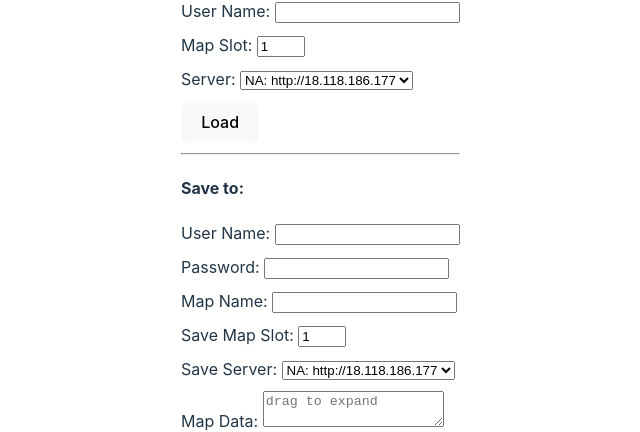
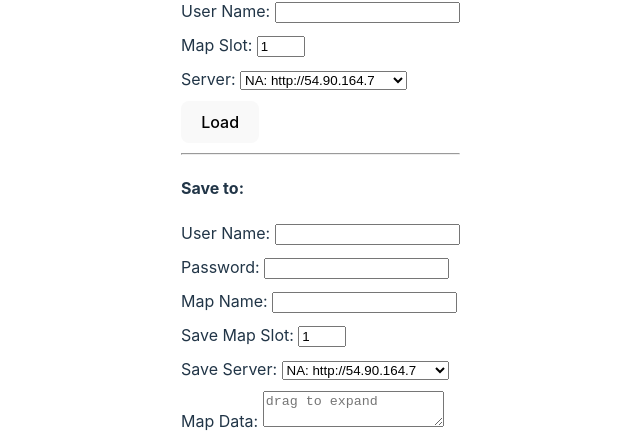
Before and after one commit to Ebubekir-Tas/map-util, a React (Vite) app: page / in a window 1280 px wide. Shown: the part 235-667 px from the top of the page, without its empty margins (299-939 px from the left). Built offline with nearby package versions, Linux system fonts and the light colour scheme.

Commit message:
update urls

```diff
--- a/src/App.jsx
+++ b/src/App.jsx
@@ -16,7 +16,7 @@ const UsernameUtil = () => {
 
     const url =
       server === "NA"
-        ? "http://18.118.186.177/api.php?method=xgen.users.changeName"
+        ? "http://54.90.164.7/api.php?method=xgen.users.changeName"
         : "http://15.237.196.49/api.php?method=xgen.users.changeName";
 
     const params = new URLSearchParams({
@@ -248,7 +248,7 @@ const MapUtil = () => {
 						value={loadServer}
 						onChange={(e) => setLoadServer(e.target.value)}
 					>
-						<option value="NA">NA: http://18.118.186.177</option>
+						<option value="NA">NA: http://54.90.164.7</option>
 						<option value="EU">EU: http://15.237.196.49</option>
 						<option value="XGEN">XGENSTUDIOS</option>
 					</select>
@@ -300,7 +300,7 @@ const MapUtil = () => {
 						value={saveServer}
 						onChange={(e) => setSaveServer(e.target.value)}
 					>
-						<option value="NA">NA: http://18.118.186.177</option>
+						<option value="NA">NA: http://54.90.164.7</option>
 						<option value="EU">EU: http://15.237.196.49</option>
 					</select>
 				</div>
```
